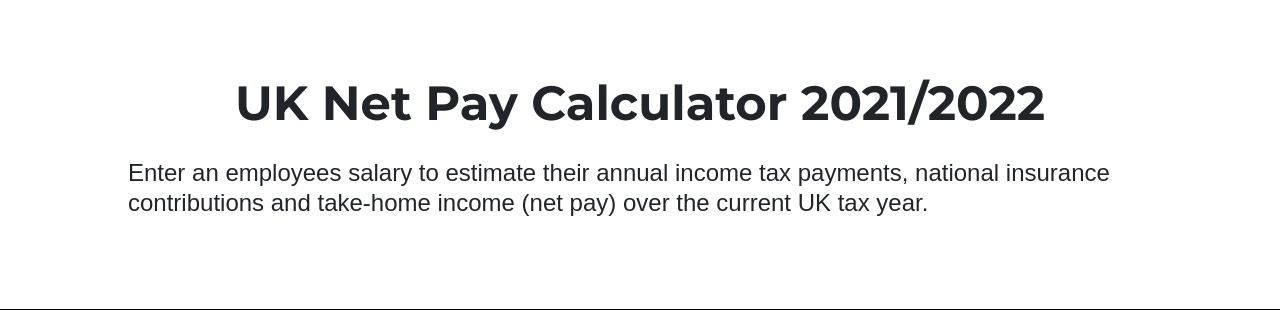
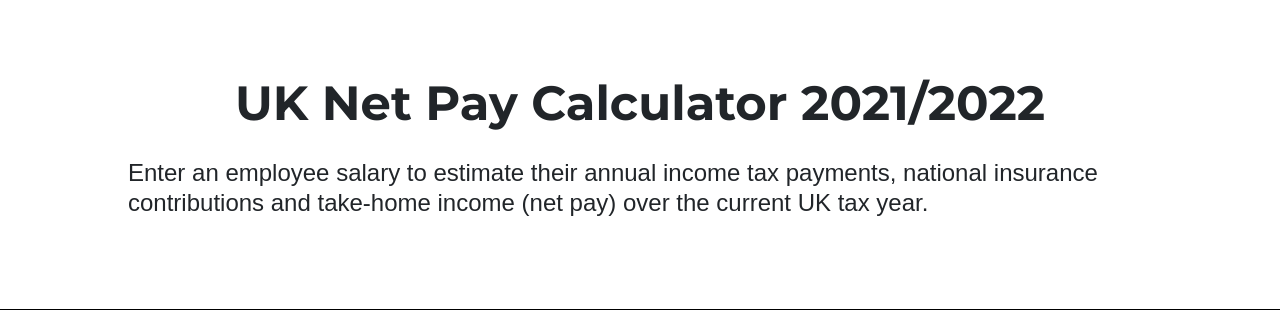
Before and after one commit to AG-25/net-pay-calculator-web-app, a Flask app: page / in a window 1280 px wide. Shown: the top 310 px of the page. Run offline with Flask 2, Linux system fonts and the light colour scheme; some libraries are stand-ins or nearby versions.

Commit message:
Style: adjust introduction paragraph to improve grammar

```diff
--- a/templates/index.html
+++ b/templates/index.html
@@ -19,7 +19,7 @@
     <div class="white-section">
       <h1 class="text-center">UK Net Pay Calculator <span class="tax-year"></span></h1>
       <p>
-        Enter an employees salary to estimate their annual income tax payments,
+        Enter an employee salary to estimate their annual income tax payments,
         national insurance contributions and take-home income (net pay) over the
         current UK tax year.
       </p>
```
